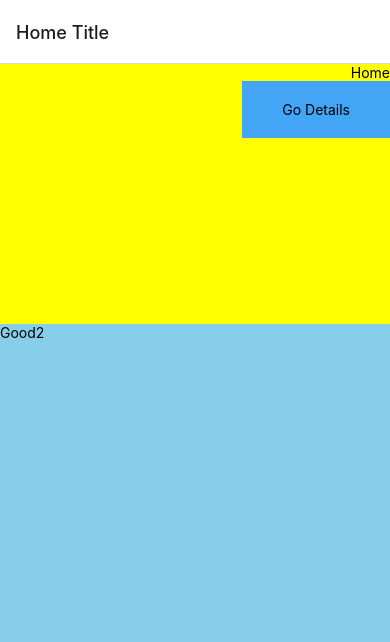
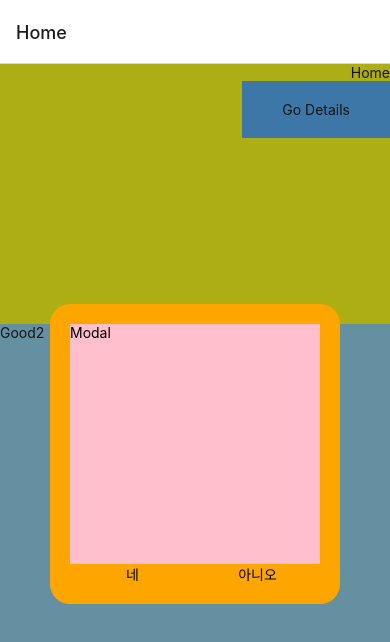
Before and after one commit to Jeong-ki/duty-schedule-app, a React Native app: screen /Home in a window 390 px wide. Shown: the top 642 px of the page. Built offline with nearby package versions, Linux system fonts and the light colour scheme.

Commit message:
create modal layer

```diff
--- a/App.tsx
+++ b/App.tsx
@@ -11,11 +11,7 @@ function App(): React.JSX.Element {
   return (
     <NavigationContainer>
       <Stack.Navigator initialRouteName="Home">
-        <Stack.Screen
-          name="Home"
-          component={Home}
-          options={{title: 'Home Title'}}
-        />
+        <Stack.Screen name="Home" component={Home} options={{title: 'Home'}} />
         <Stack.Screen name="Details" component={Details} />
       </Stack.Navigator>
     </NavigationContainer>
--- /dev/null
+++ b/src/components/Modal/Modal.tsx
@@ -0,0 +1,59 @@
+import React from 'react';
+import {Dimensions, Pressable, StyleSheet, Text, View} from 'react-native';
+
+type ModalProps = {
+  children: React.JSX.Element;
+  onCloseModal: () => void;
+};
+
+export const Modal = ({children, onCloseModal}: ModalProps) => {
+  return (
+    <Pressable onPress={onCloseModal} style={styles.modal}>
+      <Pressable style={styles.modalInner}>
+        <View style={styles.innerContent}>{children}</View>
+        <View style={styles.buttonWrapper}>
+          <Pressable style={styles.button}>
+            <Text>네</Text>
+          </Pressable>
+          <Pressable style={styles.button}>
+            <Text>아니오</Text>
+          </Pressable>
+        </View>
+      </Pressable>
+    </Pressable>
+  );
+};
+
+const styles = StyleSheet.create({
+  modal: {
+    backgroundColor: 'rgba(52, 52, 52, 0.4)',
+    ...StyleSheet.absoluteFillObject,
+    justifyContent: 'center',
+    alignItems: 'center',
+  },
+  modalInner: {
+    backgroundColor: 'orange',
+    height: 300,
+    width: Dimensions.get('window').width - 100,
+    borderRadius: 20,
+    padding: 20,
+    // ios
+    // shadowColor: 'black',
+    // shadowOpacity: 0.5,
+    // shadowRadius: 5,
+    // shadowOffset: {width: 5, height: 5},
+    // aos
+    // elevation: 15,
+  },
+  innerContent: {
+    flex: 1,
+    backgroundColor: 'pink',
+  },
+  buttonWrapper: {
+    flexDirection: 'row',
+  },
+  button: {
+    flex: 1,
+    alignItems: 'center',
+  },
+});
--- /dev/null
+++ b/src/components/Modal/index.ts
@@ -0,0 +1 @@
+export * from './Modal';
--- a/src/pages/Home.tsx
+++ b/src/pages/Home.tsx
@@ -1,8 +1,9 @@
 import {Text, View} from 'react-native';
-import React, {useCallback} from 'react';
+import React, {useCallback, useState} from 'react';
 import {Button} from '@/components/Elements';
 import {NativeStackScreenProps} from '@react-navigation/native-stack';
 import {RootStackParamList} from '@/types';
+import {Modal} from '@/components/Modal';
 
 type HomeProps = NativeStackScreenProps<RootStackParamList, 'Home'>;
 
@@ -10,6 +11,8 @@ function Home({navigation}: HomeProps): React.JSX.Element {
   const handleMoveDetails = useCallback(() => {
     navigation.navigate('Details');
   }, [navigation]);
+
+  const [open, setOpen] = useState(true);
   return (
     <>
       <View
@@ -20,6 +23,11 @@ function Home({navigation}: HomeProps): React.JSX.Element {
       <View style={{flex: 2, backgroundColor: 'skyblue'}}>
         <Text>Good2</Text>
       </View>
+      {open && (
+        <Modal onCloseModal={() => setOpen(false)}>
+          <Text>Modal</Text>
+        </Modal>
+      )}
     </>
   );
 }
```
Also changed, not shown: src/components/Layout/index.ts (added).
